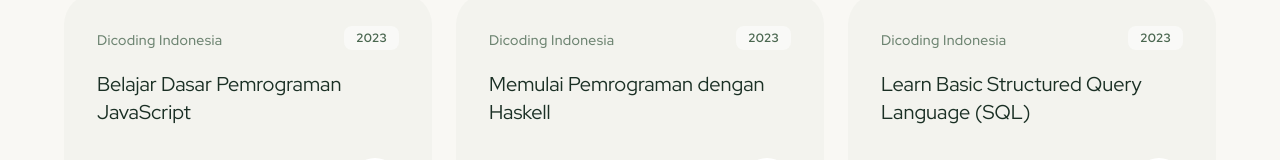
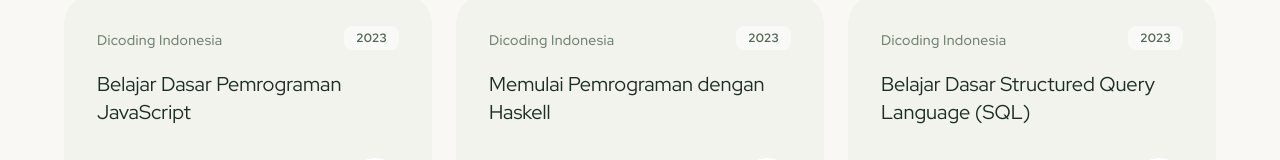
Before and after one commit to diityanug/portfolio, a React (Vite) app: page /about in a window 1280 px wide. Shown: the part 2657-2817 px from the top of the page. Built offline with nearby package versions, Linux system fonts and the light colour scheme.

Commit message:
update profile data

```diff
--- a/src/constants/profileData.ts
+++ b/src/constants/profileData.ts
@@ -34,7 +34,7 @@ export const CERTIFICATES_DATA: readonly CertificateItem[] = [
   { title: 'Memulai Pemrograman dengan Python', issuer: 'Dicoding Indonesia', year: '2023', link: 'https://www.dicoding.com/certificates/NVP78926RXR0' },
   { title: 'Belajar Dasar Pemrograman JavaScript', issuer: 'Dicoding Indonesia', year: '2023', link: 'https://www.dicoding.com/certificates/6RPN48R65X2M' },
   { title: 'Memulai Pemrograman dengan Haskell', issuer: 'Dicoding Indonesia', year: '2023', link: 'https://www.dicoding.com/certificates/98XWV40V9PM3' },
-  { title: 'Learn Basic Structured Query Language (SQL)', issuer: 'Dicoding Indonesia', year: '2023', link: 'https://www.dicoding.com/certificates/07Z68K26JXQR' },
+  { title: 'Belajar Dasar Structured Query Language (SQL)', issuer: 'Dicoding Indonesia', year: '2023', link: 'https://www.dicoding.com/certificates/07Z68K26JXQR' },
   { title: 'Belajar Dasar-Dasar DevOps', issuer: 'Dicoding Indonesia', year: '2023', link: 'https://www.dicoding.com/certificates/4EXG4YY9GPRL' },
   { title: 'Memulai Dasar Pemrograman untuk Menjadi Pengembang Software', issuer: 'Dicoding Indonesia', year: '2023', link: 'https://www.dicoding.com/certificates/1RXY0N50QZVM' }
 ] as const;
```
